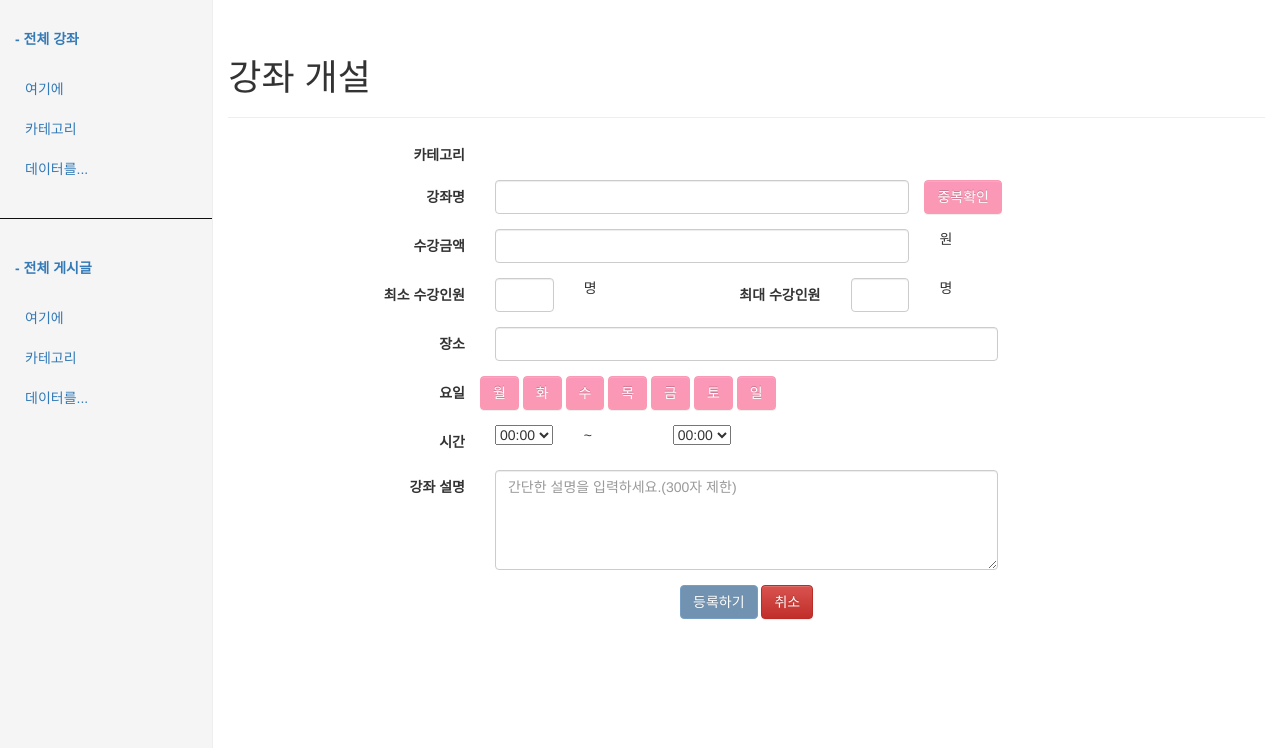
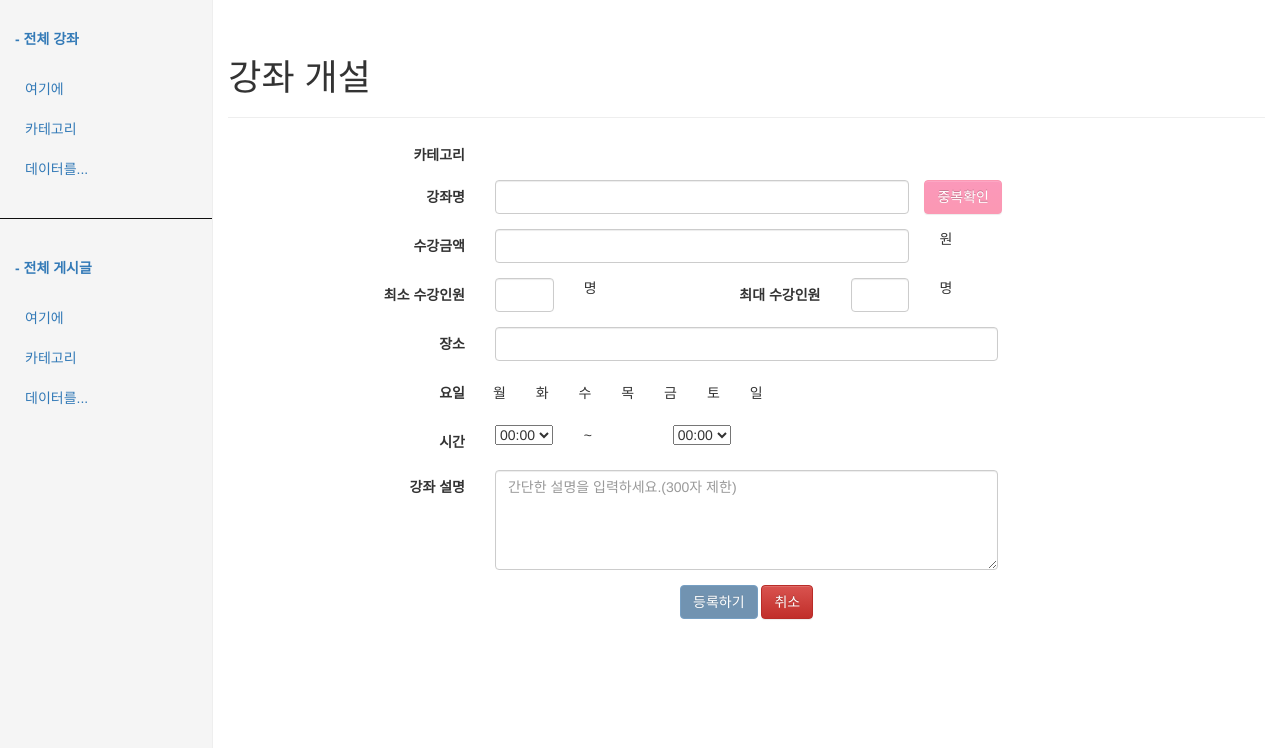
Before and after one commit to SeHyeonYang/DB_Proj2, a Django app: page /app/lecture/add/ in a window 1280 px wide. Shown: the part 52-800 px from the top of the page. Run offline with Django 3.2, Linux system fonts and the light colour scheme; data that the repository does not hold is empty; some libraries are stand-ins or nearby versions.

Commit message:
lecture add button

```diff
--- a/app/templates/app/lecture_add.html
+++ b/app/templates/app/lecture_add.html
@@ -25,15 +25,18 @@
 {% block content %}
     <script>
         $(document).ready(function () {
-            $(".btn-warning").click(function () {
+            $(".btn-circle").click(function () {
                 var unselected = $(this).hasClass("unselected");
                 //var type = $(this).attr("target");
+
                 var checkbox = $("#" + $(this).attr("check_target"));
                 $(checkbox).prop("checked", unselected);
                 if (unselected) {
                     $(this).removeClass("unselected");
+                    $(this).addClass("btn-warning");
                 } else {
                     $(this).addClass("unselected");
+                    $(this).removeClass("btn-warning");
                 }
             });
         });
@@ -78,7 +81,8 @@
                         <div class="col-sm-5">
                             <input class="form-control" id="lecture_name" name="lecture_name" value="" type="text">
                         </div>
-                        <button class="btn btn-warning" type="button" onclick='lecture_distinct_check("lecture_name")'>중복확인
+                        <button class="btn btn-warning" type="button" onclick='lecture_distinct_check("lecture_name")'>
+                            중복확인
                         </button>
                     </div>
 
@@ -119,19 +123,19 @@
                     <div class="form-group">
                         <label class="col-sm-3 control-label" for="name">요일</label>
                         <div class="center-block add-buttons-container">
-                            <p class="form-button btn btn-circle btn-warning unselected"
+                            <p class="form-button btn btn-circle unselected"
                                check_target="monday_button">월</p>
-                            <p class="form-button btn btn-circle btn-warning unselected"
+                            <p class="form-button btn btn-circle unselected"
                                check_target="tuesday_button">화</p>
-                            <p class="form-button btn btn-circle btn-warning unselected"
+                            <p class="form-button btn btn-circle unselected"
                                check_target="wednesday_button">수</p>
-                            <p class="form-button btn btn-circle btn-warning unselected"
+                            <p class="form-button btn btn-circle unselected"
                                check_target="thursday_button">목</p>
-                            <p class="form-button btn btn-circle btn-warning unselected"
+                            <p class="form-button btn btn-circle unselected"
                                check_target="friday_button">금</p>
-                            <p class="form-button btn btn-circle btn-warning unselected"
+                            <p class="form-button btn btn-circle unselected"
                                check_target="saturday_button">토</p>
-                            <p class="form-button btn btn-circle btn-warning unselected"
+                            <p class="form-button btn btn-circle unselected"
                                check_target="sunday_button">일</p>
                         </div>
                         <input hidden type="checkbox" name="monday_button" id="monday_button">
@@ -194,7 +198,8 @@
                     </div>
                     <div class="form-group">
                         <div class="col-sm-12 text-center">
-                            <button class="btn btn-primary" disabled="disabled" type="submit" id="lecture_sign_up_button">등록하기<i class="fa fa-check spaceLeft"></i>
+                            <button class="btn btn-primary" disabled="disabled" type="submit"
+                                    id="lecture_sign_up_button">등록하기<i class="fa fa-check spaceLeft"></i>
                             </button>
                             <button class="btn btn-danger" type="button">취소<i class="fa fa-times spaceLeft"></i>
                             </button>
```
